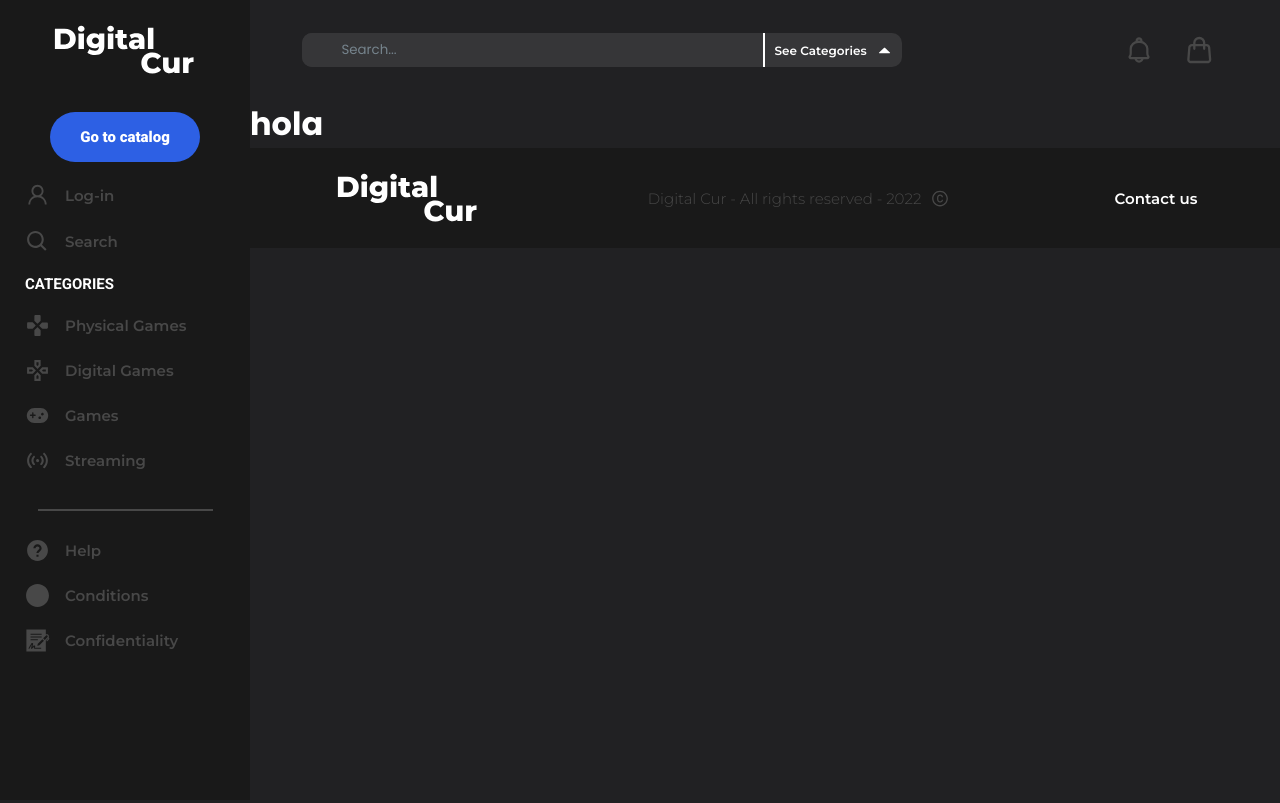
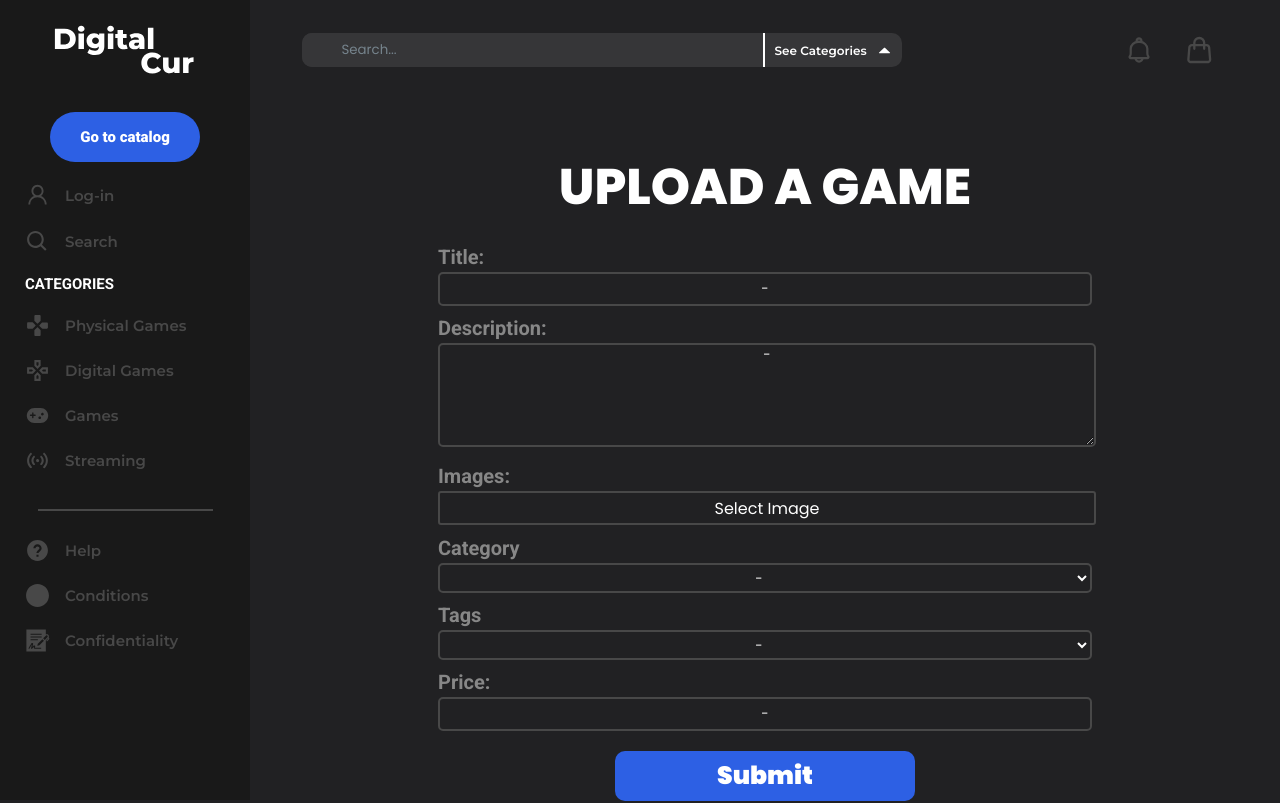
Before and after one commit to LuisLamiral8/digitalcur, a Next.js app: page /admin in a window 1280 px wide. Shown: the top 803 px of the page. Built offline with nearby package versions, Linux system fonts and the light colour scheme.

Commit message:
finished

```diff
--- a/pages/admin/index.jsx
+++ b/pages/admin/index.jsx
@@ -1,9 +1,10 @@
 import React from "react";
 import Layout from "../../components/Layout";
+import styles from "../../styles/admin.module.scss";
 const index = () => {
   return (
     <Layout
-      title="Home | DigitalCur"
+      title="Admin | DigitalCur"
       desc="DigitalCur"
       icon1="/icons/gamesphysical.svg"
       icon2="/icons/gamesdigital.svg"
@@ -14,7 +15,66 @@ const index = () => {
       class3="item"
       class4="item"
     >
-      <h1>hola</h1>
+      <div className={styles.container}>
+        <form className={styles.form} action="">
+          <div className={styles.title}>
+            <h2>UPLOAD A GAME</h2>
+          </div>
+          <div className={styles.inputs}>
+            <div className={styles.inputTitle}>
+              <p>Title:</p>
+              <input type="text" placeholder="-" />
+            </div>
+            <div className={styles.inputDesc}>
+              <p>Description:</p>
+              <textarea placeholder="-" name="" id="" cols="50" rows="5"></textarea>
+            </div>
+            <div className={styles.inputImages}>
+              <p>Images:</p>
+              <div className={styles.fileSelect}>
+                <input type="file" id="src-file1" aria-label="Image" multiple />
+              </div>
+            </div>
+            <div className={styles.inputCategory}>
+              <p>Category</p>
+              <select name="Category">
+                <option value="-" selected>
+                  -
+                </option>
+                <option value="value1">Physical Game</option>
+                <option value="value2">Digital Game</option>
+                <option value="value3">Streaming</option>
+              </select>
+            </div>
+            <div className={styles.inputTag}>
+              <p>Tags</p>
+              <select name="Category">
+                <option value="-" selected>
+                  -
+                </option>
+                <option value="value1">Action</option>
+                <option value="value2">Metroidvania</option>
+                <option value="value3">Shooter</option>
+                <option value="value4">Survival</option>
+                <option value="value5">Indie</option>
+                <option value="value6">Long story</option>
+                <option value="value7">MMORPG</option>
+                <option value="value8">RPG</option>
+                <option value="value9">Multiplayer</option>
+                <option value="value10">Multiplayer COOP</option>
+                <option value="value11">Online</option>
+              </select>
+            </div>
+            <div className={styles.inputPrice}>
+              <p>Price:</p>
+              <input type="text" placeholder="-" />
+            </div>
+          </div>
+          <button className={styles.submit} type="submit">
+            Submit
+          </button>
+        </form>
+      </div>
     </Layout>
   );
 };
--- /dev/null
+++ b/styles/admin.module.scss
@@ -0,0 +1,144 @@
+.container {
+  // background-color: red;
+  width: 50%;
+  height: 100%;
+  margin: 50px auto;
+  // text-align: center;
+  .form {
+    display: flex;
+    flex-direction: column;
+    justify-content: center;
+    align-items: center;
+    gap: 20px;
+    .title {
+      h2 {
+        font-size: 50px;
+        font-family: Poppins, sans-serif;
+        font-weight: 800;
+      }
+    }
+    p {
+      font-size: 20px;
+      font-family: Roboto, sans-serif;
+      font-weight: 600;
+      color: #878787;
+      margin-bottom: 3px;
+    }
+    input {
+      border: 2px solid #484848;
+      border-radius: 5px;
+      background-color: transparent;
+      width: 650px;
+      height: 30px;
+      text-align: center;
+      color: white;
+      &::placeholder {
+        text-align: center;
+        color: white;
+      }
+      &:focus{
+          outline: none;
+      }
+    }
+    .inputs {
+      display: flex;
+      flex-direction: column;
+      gap: 10px;
+      .inputDesc {
+        textarea {
+          border: 2px solid #484848;
+          border-radius: 5px;
+          background-color: transparent;
+          width: 100%;
+          color: white;
+          //   align-items: center;
+          text-align: center;
+          &::placeholder {
+            color: white;
+          }
+          &:focus{
+              outline: none;
+          }
+        }
+      }
+      .inputImages {
+        width: 100%;
+        .fileSelect {
+          width: 100%;
+          position: relative;
+          display: inline-block;
+          &::before {
+            width: 100%;
+            background-color: transparent;
+            border: 2px solid #484848;
+            color: white;
+            height: 30px;
+            display: flex;
+            justify-content: center;
+            align-items: center;
+            border-radius: 3px;
+            content: "Select Image"; /* testo por defecto */
+            position: absolute;
+            left: 0;
+            right: 0;
+            top: 0;
+            bottom: 0;
+          }
+          input[type="file"] {
+            opacity: 0;
+            width: 100%;
+            height: 30px;
+            // display: inline-block;
+          }
+          #src-file1::before {
+            content: "Select Image";
+          }
+        }
+      }
+      .inputCategory {
+        width: 100%;
+        select {
+          width: 100%;
+          height: 30px;
+          border: none;
+          background-color: #212123;
+          border: 2px solid #484848;
+          color: white;
+          border-radius: 5px;
+          text-align: center;
+        }
+      }
+      .inputTag {
+        width: 100%;
+        select {
+          width: 100%;
+          height: 30px;
+          border: none;
+          background-color: #212123;
+          border: 2px solid #484848;
+          color: white;
+          border-radius: 5px;
+          text-align: center;
+        }
+      }
+    }
+    .submit {
+      width: 300px;
+      height: 50px;
+      color: white;
+      font-family: Poppins, sans-serif;
+      font-size: 25px;
+      font-weight: 900;
+      text-align: center;
+      color: white;
+      border: none;
+      cursor: pointer;
+      background-color: #2d60e4;
+      border-radius: 10px;
+      transition: all 250ms;
+      &:hover {
+        background-color: #2d59c7;
+      }
+    }
+  }
+}
```
